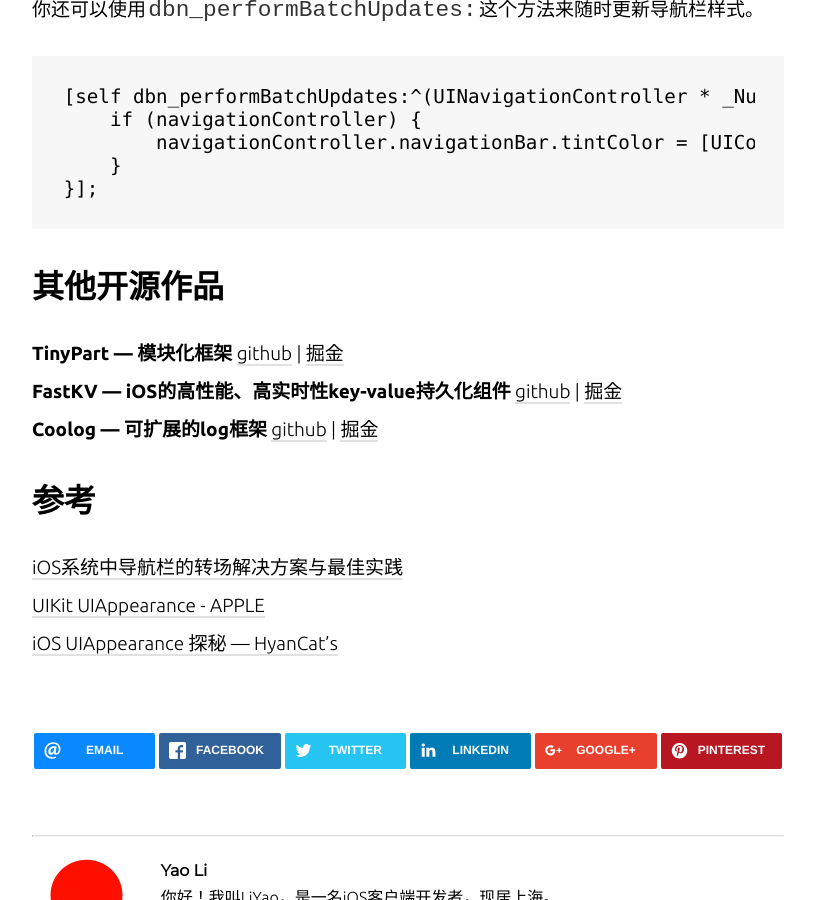
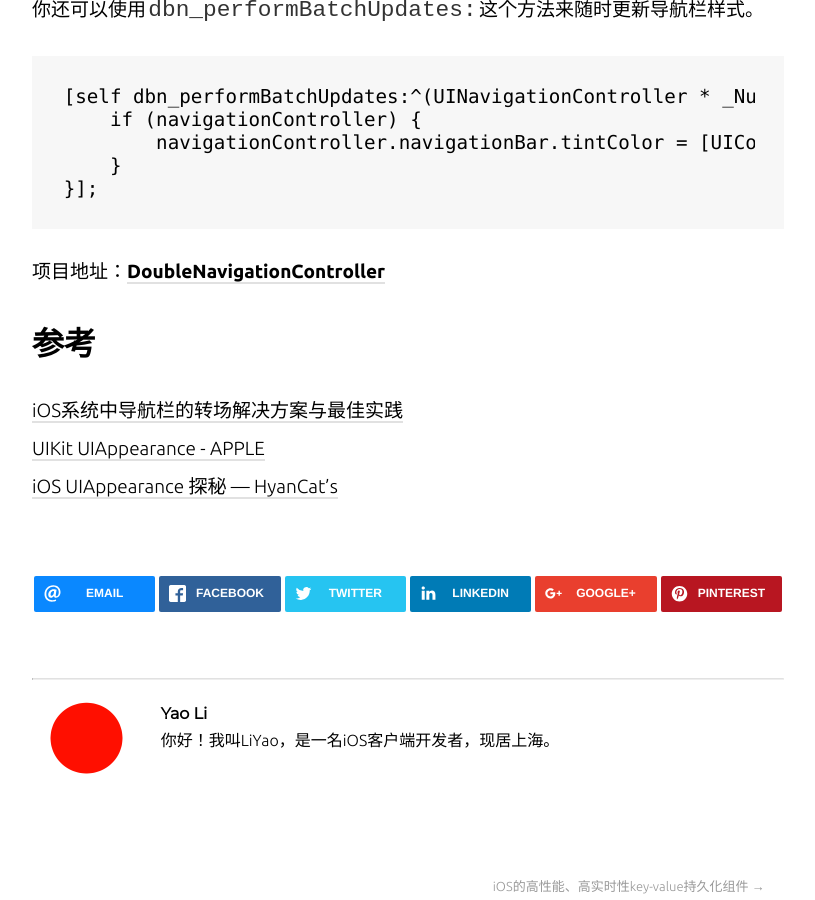
Before and after one commit to RyanLeeLY/RyanLeeLY.github.io, a Jekyll site: the page built from _posts/2019-04-12-double-navigation-controller.markdown, in a window 1280 px wide and 900 px high, scrolled down 6097 px. Shown: the whole window, without its empty margins (232-1047 px from the left). Built offline with Jekyll 4.4.1, drawn with Linux system fonts in a browser that asks for light colours; nearby versions of some CDN libraries; comment, search, counter and statistics services are not loaded.

Commit message:
some mistakes

````diff
--- a/_posts/2019-04-12-double-navigation-controller.markdown
+++ b/_posts/2019-04-12-double-navigation-controller.markdown
@@ -53,7 +53,7 @@ author_site: http://blog.yaoli.site
 
 这个方案在逻辑上就是错误的，因为C页面根本不应该关心它的上上一个页面样式。如下图，假设B页面有两条跳转路径A1和A2，此时C页面的样式就有2种可能，相信绝大多数App的设计都不会出现 **“1个页面，2种UI”** 的情况吧。
 
-![Example](https://user-gold-cdn.xitu.io/2019/4/12/16a10eddd3c98c08?w=1024&h=768&f=jpeg&s=49064)
+![Example](https://user-gold-cdn.xitu.io/2019/4/17/16a293368df3e205?w=1024&h=768&f=jpeg&s=53869)
 
 **C页面导航栏跟UIAppearance配置一样？**
 
@@ -117,17 +117,8 @@ clone这个仓库，进到`Example`目录下执行`pod install`来运行一个de
     }
 }];
 ```
-## 其他开源作品
-**TinyPart — 模块化框架**
-[github](https://github.com/RyanLeeLY/TinyPart) |
-[掘金](https://juejin.im/post/5ad473dff265da2391489711)
 
-**FastKV — iOS的高性能、高实时性key-value持久化组件**
-[github](https://github.com/RyanLeeLY/FastKV) |
-[掘金](https://juejin.im/post/5b7e9bbc51882542e32a9c4d)
-
-**Coolog — 可扩展的log框架** [github](https://github.com/RyanLeeLY/Coolog) |
-[掘金](https://juejin.im/post/5b04168f6fb9a07a9e4d90b8)
+项目地址：**[DoubleNavigationController](https://github.com/RyanLeeLY/DoubleNavigationController)**
 
 ## 参考
 
````
